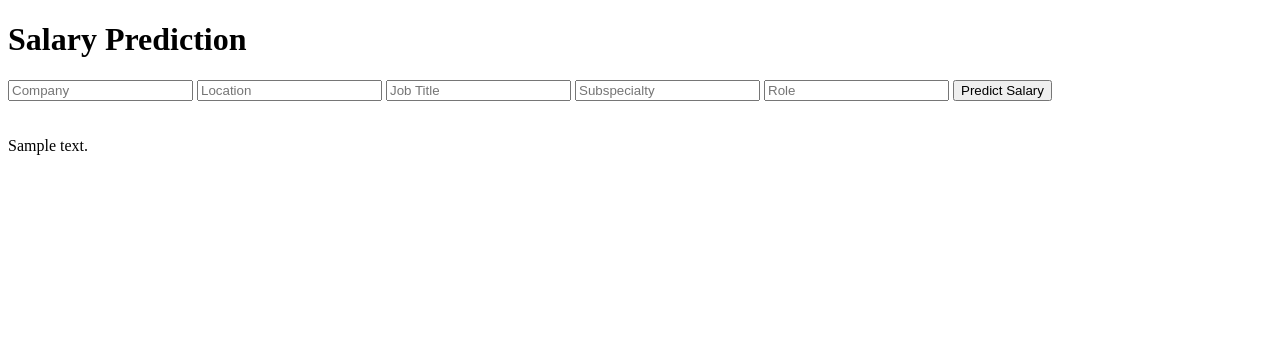
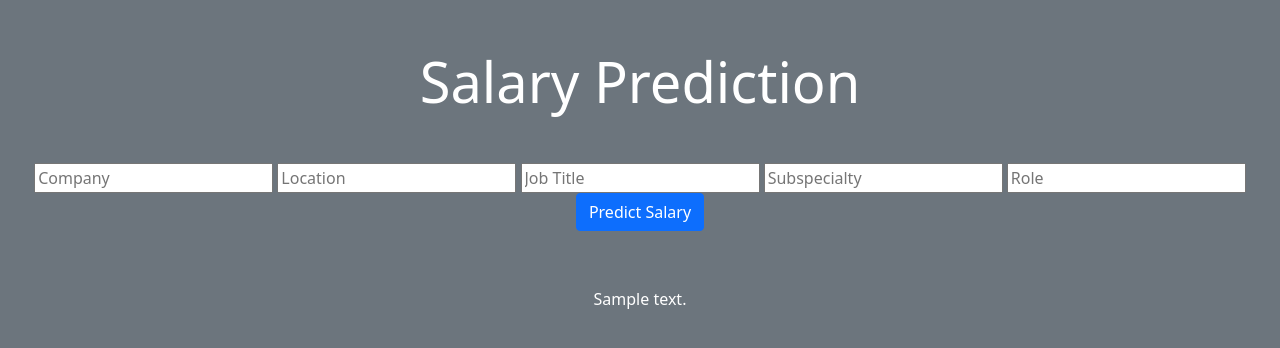
Before and after one commit to Joshua-C-Clark/Salary-Prediction, a Flask app: template templates/index.html in a window 1280 px wide. Shown: the top 348 px of the page. Run offline with Flask 2, Linux system fonts and the light colour scheme; the template is opened without the code that fills it: most values are stand-ins (such as "Sample title", 1, 10 or a date in 2020); parts of the project's set-up code (start-up, migrations or seed data) failed here and were passed over.

Commit message:
Styled index.html and app.py

```diff
--- a/app.py
+++ b/app.py
@@ -19,7 +19,8 @@ def home():
 def predict():
     features = [x for x in request.form.values()]
     test = model.predict(features)
-    return render_template('index.html', prediction_text = 'Salary should be approximately ${}'.format(test),
+    test = format(int(test),',')
+    return render_template('index.html', prediction_text = 'Approximate Salary: ${}'.format(test),
                             companies = companies, locations=locations, titles = titles,
                             subspecialties = subspecialties, roles = roles)
 
--- a/templates/index.html
+++ b/templates/index.html
@@ -1,11 +1,24 @@
 <!DOCTYPE html>
 <html>
-  <body>
-    <div class="login">
-      <h1>Salary Prediction</h1>
+  <head>
+    <link
+      href="https://cdn.jsdelivr.net/npm/bootstrap@5.0.0-beta3/dist/css/bootstrap.min.css"
+      rel="stylesheet"
+      integrity="sha384-eOJMYsd53ii+scO/bJGFsiCZc+5NDVN2yr8+0RDqr0Ql0h+rP48ckxlpbzKgwra6"
+      crossorigin="anonymous"
+    />
+  </head>
+
+  <body class="bg-secondary text-white">
+    <div>
+      <div class="jumbotron container-fluid text-center mt-5">
+        <h1 class="display-4">Salary Prediction</h1>
+      </div>
 
       <!-- Main Input For Receiving Query to our ML -->
       <form action="{{ url_for('predict')}}" method="post">
+        <div class="container-fluid text-center">
+          <div class="m-2 mt-5 text-dark">
             <input
               list="Company"
               type="text"
@@ -18,7 +31,6 @@
               <option value="{{item}}" />
               {% endfor %}
             </datalist>
-
             <input
               list="Location"
               type="text"
@@ -31,7 +43,6 @@
               <option value="{{item}}" />
               {% endfor %}
             </datalist>
-
             <input
               list="Job Title"
               type="text"
@@ -75,11 +86,13 @@
             <button type="submit" class="btn btn-primary btn-block btn-large">
               Predict Salary
             </button>
+          </div>
+        </div>
       </form>
 
       <br />
       <br />
-      {{ prediction_text }}
+      <div class="container-fluid text-center">{{ prediction_text }}</div>
     </div>
   </body>
 </html>
```
Lines whose indentation alone changed are shown as unchanged.
